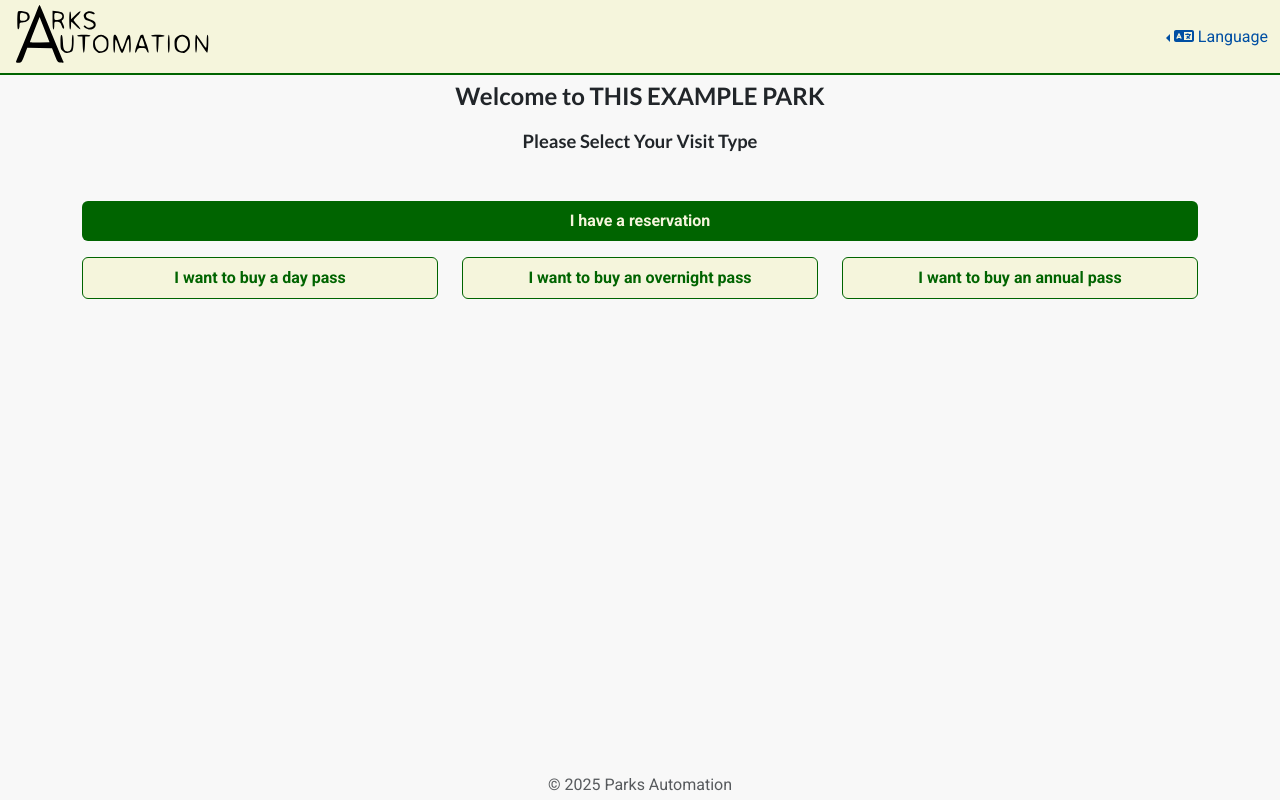
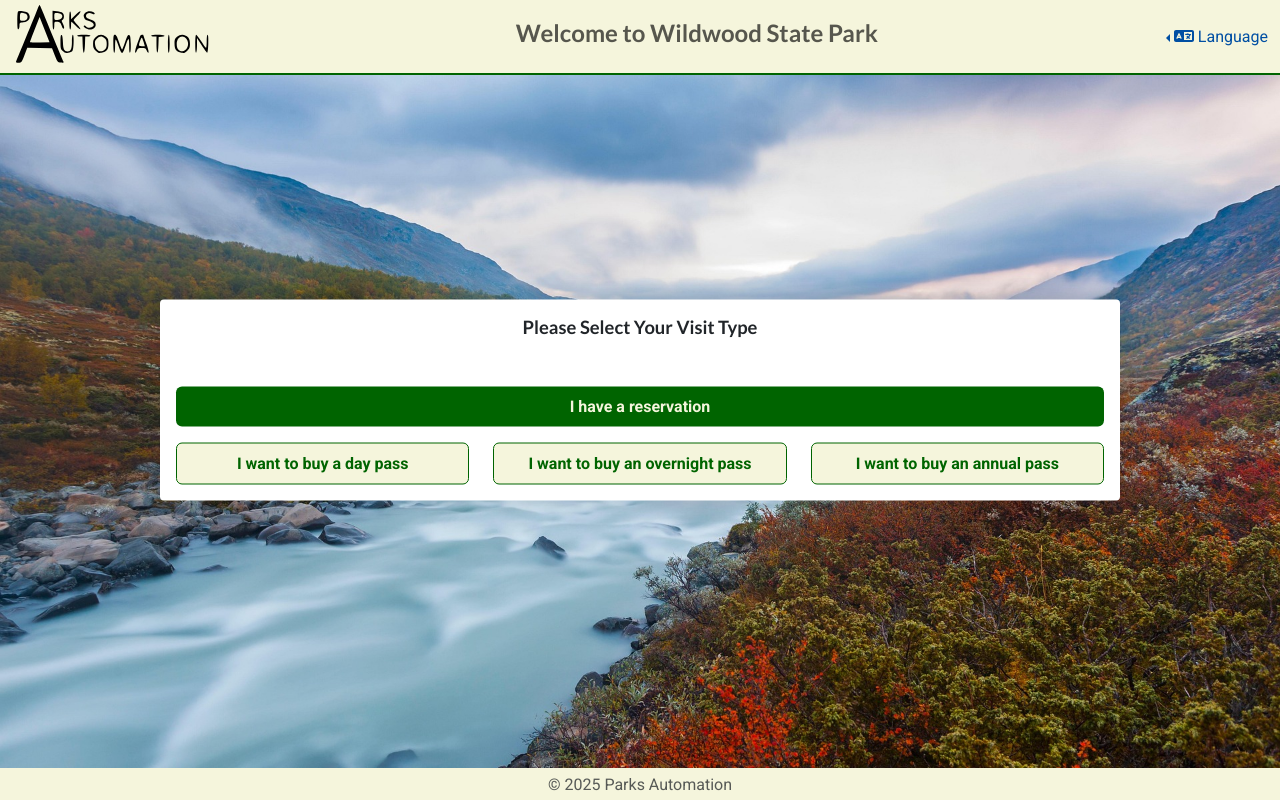
Before and after one commit to codea05/parksAutomation_DEMO, a Vue app: page / in a window 1280 px wide. Built offline with nearby package versions, Linux system fonts and the light colour scheme.

Commit message:
background image and other styling

```diff
--- a/index.html
+++ b/index.html
@@ -1,10 +1,10 @@
-<!DOCTYPE html>
+<!doctype html>
 <html lang="">
   <head>
-    <meta charset="UTF-8">
-    <link rel="icon" href="/favicon.ico">
-    <meta name="viewport" content="width=device-width, initial-scale=1.0">
-    <title>Vite App</title>
+    <meta charset="UTF-8" />
+    <!-- <link rel="icon" href="/favicon.ico" /> -->
+    <meta name="viewport" content="width=device-width, initial-scale=1.0" />
+    <title>Parks Automation</title>
   </head>
   <body>
     <div id="app"></div>
--- a/src/App.vue
+++ b/src/App.vue
@@ -4,6 +4,11 @@
       <div class="container-fluid mb-0 pb-0">
         <div class="navbar-brand">
           <img src="./assets/images/parksAutomationLogo.svg" alt="Parks Automation Logo" width="200" />
+        </div>
+        <div class="navbar-text">
+          <h1 class="text-center">
+            {{ t('xWelcomeToParkName', { parkName: getParkName() }) }}
+          </h1>
         </div>
         <div class="d-flex">
           <div class="nav-item dropstart">
@@ -30,20 +35,20 @@
       </div>
     </nav>
     <div style="padding-top: 75px;">
-      <h1 class="text-center">
-        {{ t('xWelcomeToParkName', { parkName: getParkName() }) }}
-      </h1>
     </div>
     <div style="padding-top: 5px;">
       <router-view></router-view>
     </div>
-    <div id="footer" class="container-fluid fixed-bottom">
+    <div id="footer" class="container-fluid fixed-bottom bg-paBrandWhite pt-2">
       <div class="row">
         <div class="col text-center">
           <p class="text-muted">© {{ getCurrentYear() }} Parks Automation</p>
         </div>
       </div>
     </div>
+    <!-- <div id="backgroundImage">
+      <img src="./assets/images/parksAutomationBackground.jpg" alt="Parks Automation Background" />
+    </div> -->
   </div>
 </template>
 
@@ -77,7 +82,7 @@ const getCurrentYear = () => {
 }
 
 const getParkName = () => {
-  return 'THIS EXAMPLE PARK'
+  return 'Wildwood State Park'
 }
 </script>
 
@@ -85,4 +90,15 @@ const getParkName = () => {
 .shadow-bottom {
   box-shadow: 0px 2px #006400;
 }
+
+#backgroundImage {
+  position: absolute;
+  bottom: 0;
+  // left: 0;
+  // right: 0;
+  z-index: -1;
+  width: 100%;
+  height: 100%;
+  opacity: 0.85;
+}
 </style>
--- a/src/assets/styles/_custom.scss
+++ b/src/assets/styles/_custom.scss
@@ -98,7 +98,7 @@ $colors: (
   yellow500: $yellow-500,
   green500: $green500,
   paBrandGreen: $paBrandGreen,
-  paBrandWhite: $paBrandWhite
+  paBrandWhite: $paBrandWhite,
 );
 
 @each $color, $value in $colors {
@@ -143,6 +143,9 @@ body {
   font-family: 'Roboto', sans-serif;
   line-height: 1.15;
   background-color: $bgPaleGray;
+  background-image: url('/src/assets/images/parksAutomationBackground.jpg');
+  background-repeat: no-repeat;
+  background-size: cover;
 }
 
 h1 {
@@ -188,7 +191,6 @@ a {
   cursor: pointer;
   color: $drBrandBlue !important;
 }
-
 
 .text-small {
   font-size: 0.875em;
@@ -570,3 +572,21 @@ a {
   justify-content: center;
   /*Aligns horizontally center */
 }
+
+.main-card {
+  box-shadow: 0px -3px 20px rgba(0, 0, 0, 0.15);
+  // box-shadow: 1px 1px 10px rgba(0, 0, 0, 0.1);
+  transition: box-shadow 0.3s;
+  &:hover {
+    box-shadow: 1px 1px 10px rgba(0, 0, 0, 0.3);
+  }
+  border-radius: 0.25rem;
+  border: none;
+}
+
+.centered {
+  position: fixed;
+  top: 50%;
+  left: 50%;
+  transform: translate(-50%, -50%);
+}
--- a/src/components/ReservationConfirmation.vue
+++ b/src/components/ReservationConfirmation.vue
@@ -1,5 +1,6 @@
 <template>
-  <div class="container">
+  <div class="card w-75 main-card centered">
+    <div class="card-body">
       <div class="row g-0 align-items-center">
         <div class="col-auto mr-0 pr-0" style="z-index: 999;">
           <button type="button" class="btn btn-icon-button" @click="goBack">
@@ -30,6 +31,7 @@
           </div>
         </div>
       </div>
+    </div>
     <NoResIdModal />
   </div>
 </template>
@@ -56,11 +58,3 @@ const lookupResById = () => {
   reservationStore.getReservationById(resId.value)
 }
 </script>
-
-<style lang="scss" scoped>
-.main-card {
-  box-shadow: 0px -3px 20px rgba(0, 0, 0, 0.15);
-  border-radius: 0.25rem;
-  border: none;
-}
-</style>
--- a/src/components/Welcome.vue
+++ b/src/components/Welcome.vue
@@ -1,5 +1,6 @@
 <template>
-  <div class="container">
+  <div class="card w-75 main-card centered">
+    <div class="card-body">
       <div class="row g-0 align-items-center">
         <div class="col">
           <h4 class="text-center mb-0 pb-0">
@@ -30,6 +31,8 @@
         </div>
       </div>
     </div>
+
+  </div>
 </template>
 
 <script setup>
```
Also changed, not shown: src/assets/images/parksAutomationBackground.jpg (added), 6 other files (tests, documents, lock files or other folders). Lines whose indentation alone changed are shown as unchanged.
